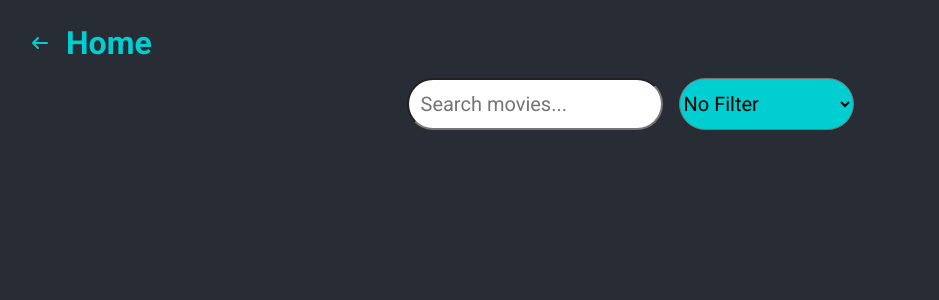
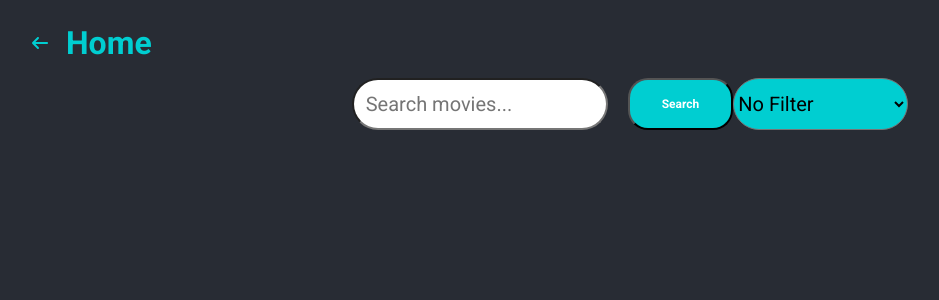
Before and after one commit to jonathan355/Movie-Library-w-React, a React (Create React App) app: page /MovieSearch in a window 1280 px wide. Shown: the top 300 px of the page, without its empty margins (10-949 px from the left). Built offline with nearby package versions, Linux system fonts and the light colour scheme.

Commit message:
edited the search page, included a search button

```diff
--- a/src/pages/MovieSearch.jsx
+++ b/src/pages/MovieSearch.jsx
@@ -88,6 +88,9 @@ const MovieSearch = () => {
                     onKeyDown={handleSearch}
                     placeholder="Search movies..."
                 />
+                <button className="search__button" onClick={searchMovies}>
+                Search
+            </button>
 
                 <select value={filter} onChange={handleFilterChange} className='movie__search--filter'>
                     <option value="">No Filter</option>
@@ -105,7 +108,7 @@ const MovieSearch = () => {
                 {loading && <i className="fas fa-spinner results__loading--spinner"></i>}
                 {error && <p>{error}</p>}
                 {!loading && movies.length === 0 && searchTerm && (
-                    <p>No results found for "{searchTerm}".</p>
+                    <p>No results found for "{searchTerm}"</p>
                 )}
 
                 {!loading && movies.map(movie => (
```
